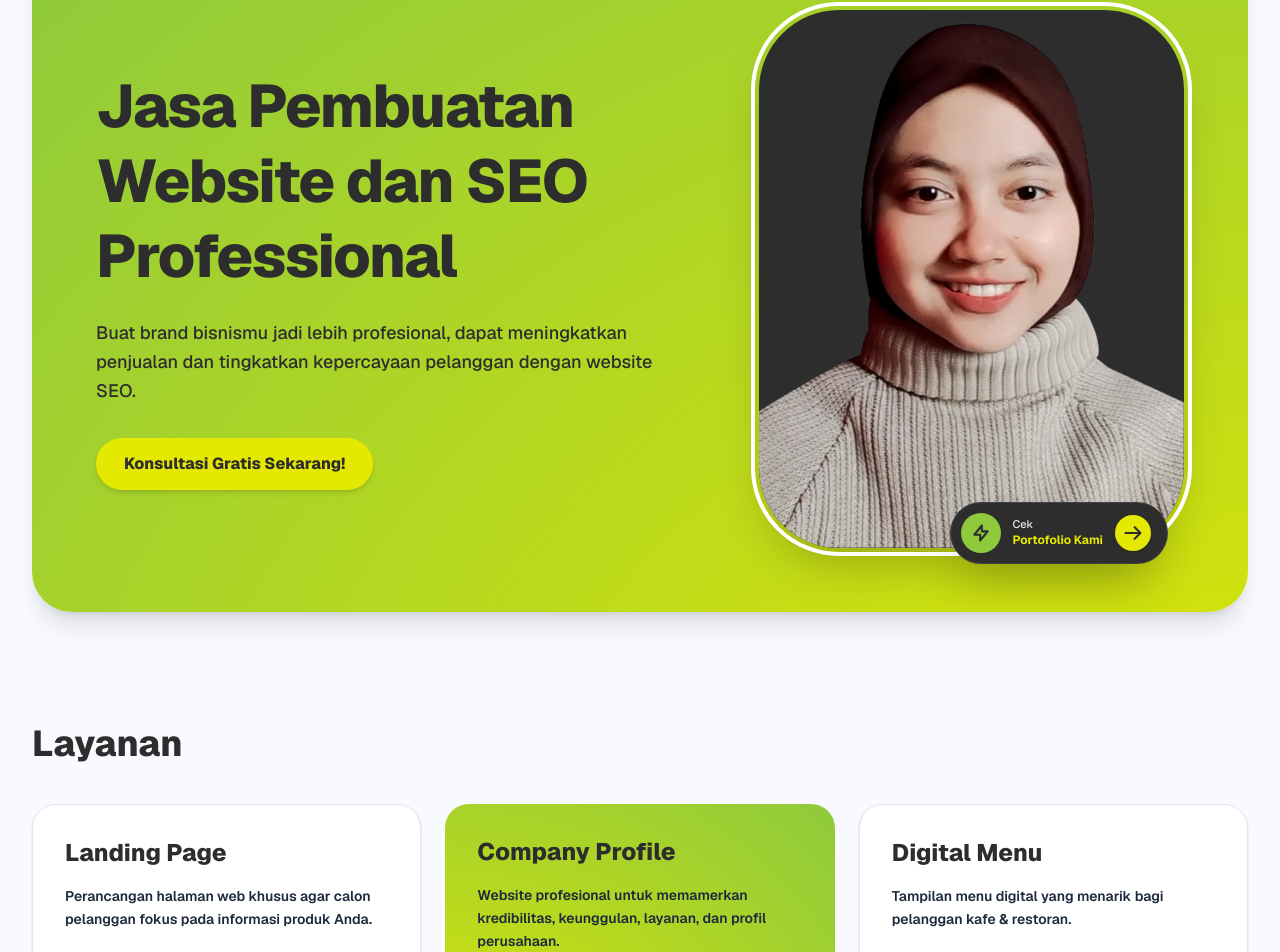
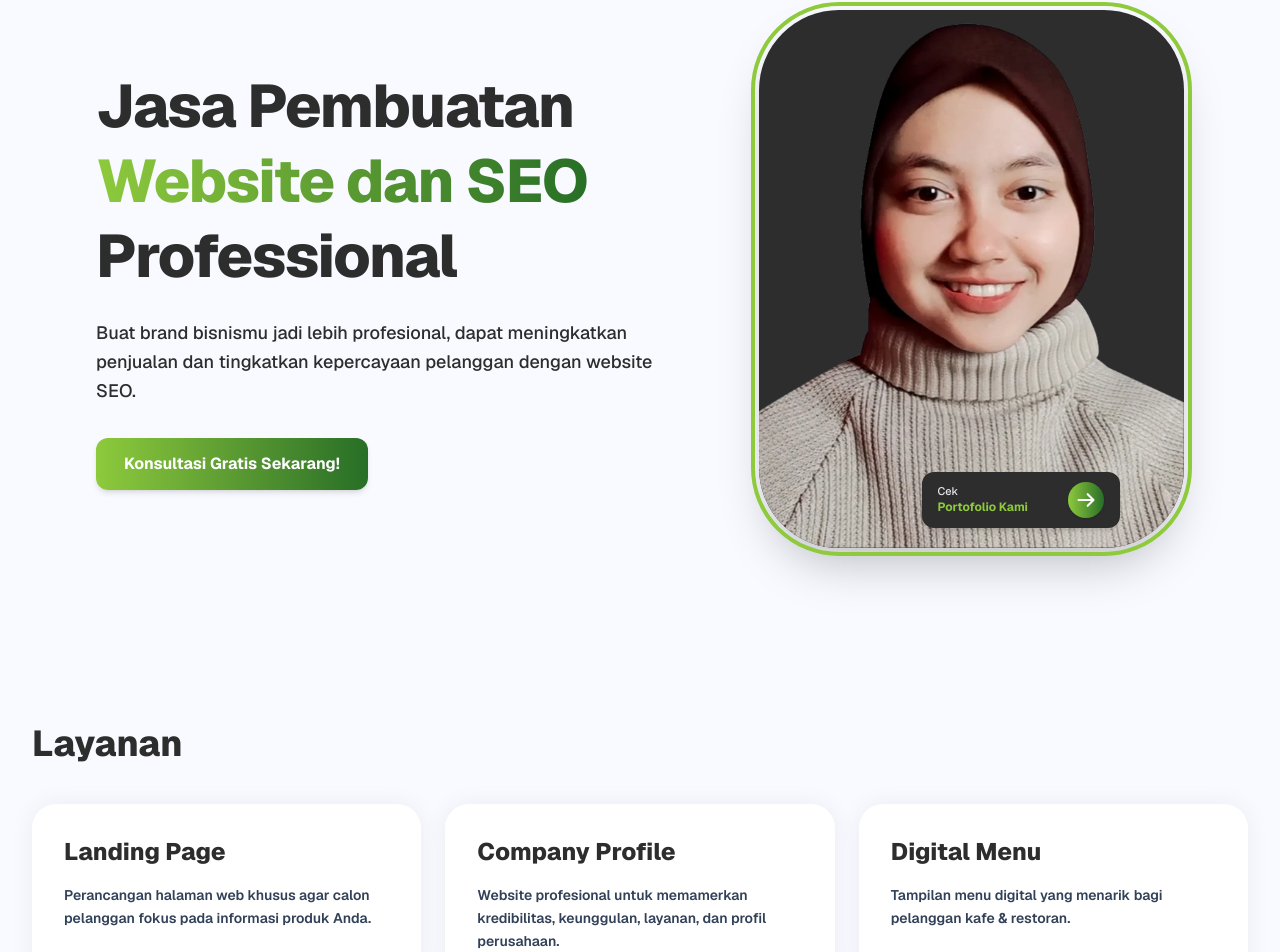
Before and after one commit to ResyinRVH/resyindev, a Next.js app: page / in a window 1280 px wide. Shown: the part 150-1102 px from the top of the page. Built offline with nearby package versions, Linux system fonts and the light colour scheme.

Commit message:
style(hero & layanan): update color to gradient and add animation

```diff
--- a/package.json
+++ b/package.json
@@ -9,6 +9,7 @@
     "lint": "eslint"
   },
   "dependencies": {
+    "framer-motion": "^13.4.0",
     "next": "16.3.1",
     "react": "19.2.8",
     "react-dom": "19.2.8"
--- a/src/app/globals.css
+++ b/src/app/globals.css
@@ -9,6 +9,7 @@
   --color-limesoft: #8ECA3C;
   --color-blacksoft: #2D2D2D;
   --color-yellowsoft: #E5E800;
+  --color-darkgreen: #276F27;
   --radius-5xl: 5rem;
 }
 
--- a/src/components/hero.tsx
+++ b/src/components/hero.tsx
@@ -1,42 +1,88 @@
+"use client";
+
 import Link from "next/link";
 import Image from "next/image";
+import { motion, type Variants} from "framer-motion";
 
 export default function Hero() {
   const heroData = {
-    headline: "Jasa Pembuatan Website dan SEO Professional",
     description:
       "Buat brand bisnismu jadi lebih profesional, dapat meningkatkan penjualan dan tingkatkan kepercayaan pelanggan dengan website SEO.",
     konsul: "Konsultasi Gratis Sekarang!",
   };
 
+  const containerVariants: Variants = {
+    hidden: { opacity: 0 },
+    visible: {
+      opacity: 1,
+      transition: {
+        staggerChildren: 0.18,
+      },
+    },
+  };
+
+  const itemVariants: Variants = {
+    hidden: { opacity: 0, y: 25 },
+    visible: {
+      opacity: 1,
+      y: 0,
+      transition: {
+        duration: 0.7,
+        ease: [0.22, 1, 0.36, 1],
+      },
+    },
+  };
+
   return (
     <section id="beranda" className="px-4 sm:px-6 lg:px-8 pt-4 pb-12">
-      <div className="max-w-7xl mx-auto bg-radial-[at_100%_150%] from-yellowsoft to-limesoft rounded-[2.5rem] p-8 sm:p-12 lg:p-16 relative overflow-hidden shadow-xl">
+      <div className="max-w-7xl mx-auto p-8 sm:p-12 lg:p-16 relative overflow-hidden">
+        <div className="relative z-10 grid grid-cols-1 lg:grid-cols-12 gap-10 lg:gap-12 items-center">
 
-        <div className="relative z-10 grid grid-cols-1 lg:grid-cols-12 gap-10 lg:gap-12 items-center">
-          <div className="lg:col-span-7 space-y-6 text-left">
-            <h1 className="text-3xl sm:text-4xl md:text-5xl lg:text-6xl font-extrabold text-blacksoft tracking-tight leading-tight">
-              {heroData.headline}
-            </h1>
-            <p className="text-base sm:text-lg font-medium text-blacksoft max-w-xl leading-relaxed">
+          <motion.div
+            className="lg:col-span-7 space-y-6 text-left"
+            variants={containerVariants}
+            initial="hidden"
+            animate="visible"
+          >
+            <motion.h1
+              variants={itemVariants}
+              className="text-3xl sm:text-4xl md:text-5xl lg:text-6xl font-extrabold text-blacksoft tracking-tight leading-tight"
+            >
+              Jasa Pembuatan{" "}
+              <span className="bg-gradient-to-r from-limesoft to-darkgreen bg-clip-text text-transparent">
+                Website dan SEO
+              </span>{" "}
+              Professional
+            </motion.h1>
+
+            <motion.p
+              variants={itemVariants}
+              className="text-base sm:text-lg font-medium text-blacksoft max-w-xl leading-relaxed"
+            >
               {heroData.description}
-            </p>
-            <div className="pt-2">
+            </motion.p>
+
+            <motion.div variants={itemVariants} className="pt-2">
               <Link
                 href="https://wa.me/6282229535137?text=Halo%20RESYIN%20DEV,%20saya%20ingin%20konsultasi%20pembuatan%20website"
                 target="_blank"
                 rel="noopener noreferrer"
                 aria-label="Konsultasi Gratis Sekarang via WhatsApp"
-                className="inline-flex items-center justify-center bg-yellowsoft text-blacksoft font-extrabold text-sm sm:text-base px-7 py-3.5 rounded-full hover:bg-yellow-300 transition-all shadow-md transform hover:-translate-y-0.5 focus:ring-2 focus:ring-blacksoft"
+                className="inline-flex items-center justify-center bg-gradient-to-r from-limesoft to-darkgreen text-white font-bold text-sm sm:text-base px-7 py-3.5 rounded-xl hover:bg-lime-300 transition-all shadow-md transform hover:-translate-y-0.5 focus:ring-2 focus:ring-blacksoft"
               >
                 {heroData.konsul}
               </Link>
-            </div>
-          </div>
+            </motion.div>
+          </motion.div>
 
-          <div className="lg:col-span-5 flex justify-center">
+          <motion.div
+            className="lg:col-span-5 flex justify-center"
+            initial={{ opacity: 0, scale: 0.95 }}
+            animate={{ opacity: 1, scale: 1 }}
+            transition={{ duration: 0.8, delay: 0.2, ease: "easeOut" }}
+          >
             <div className="relative max-w-sm sm:max-w-md">
-              <div className="relative rounded-5xl overflow-hidden shadow-2xl bg-blacksoft aspect-[290/367] group outline-4 outline-offset-4 outline-white">
+              <div className="relative rounded-5xl overflow-hidden shadow-2xl bg-blacksoft aspect-[290/367] group outline-4 outline-offset-4 outline-limesoft">
                 <Image
                   src="/profile.webp"
                   alt="Foto Professional Website Developer RESYIN DEV"
@@ -48,28 +94,40 @@ export default function Hero() {
                 />
               </div>
 
-              <div className="absolute -bottom-4 right-2 sm:right-4 bg-blacksoft p-2.5 pr-4 rounded-full border border-white/10 shadow-2xl flex items-center space-x-3 text-white">
-                <div className="w-10 h-10 rounded-full bg-limesoft text-blacksoft flex items-center justify-center font-extrabold">
-                  <svg className="w-5 h-5" fill="none" viewBox="0 0 24 24" stroke="currentColor" aria-hidden="true">
-                    <path strokeLinecap="round" strokeLinejoin="round" strokeWidth={2.5} d="M13 10V3L4 14h7v7l9-11h-7z" />
-                  </svg>
-                </div>
+              <motion.div
+                initial={{ opacity: 0, y: 15 }}
+                animate={{ opacity: 1, y: 0 }}
+                transition={{ duration: 0.6, delay: 0.5 }}
+                className="absolute bottom-5 right-21 sm:right-16 bg-blacksoft px-4 py-2.5 gap-7 rounded-xl shadow-md flex items-center space-x-3 text-white"
+              >
                 <div className="text-left">
                   <p className="text-[11px] text-gray-200 font-medium leading-none">Cek</p>
-                  <p className="text-xs font-bold text-yellowsoft mt-0.5">Portofolio Kami</p>
+                  <p className="text-xs font-bold text-limesoft mt-0.5">Portofolio Kami</p>
                 </div>
                 <a
                   href="#portofolio"
-                  className="w-9 h-9 rounded-full bg-yellowsoft text-blacksoft flex items-center justify-center hover:bg-yellow-300 transition-colors shadow"
+                  className="w-9 h-9 rounded-full bg-gradient-to-r from-limesoft to-darkgreen text-white flex items-center justify-center hover:bg-yellow-300 transition-colors shadow"
                   aria-label="Lihat Portofolio Kami"
                 >
-                  <svg className="w-5 h-5" fill="none" viewBox="0 0 24 24" stroke="currentColor" aria-hidden="true">
-                    <path strokeLinecap="round" strokeLinejoin="round" strokeWidth={2.5} d="M14 5l7 7m0 0l-7 7m7-7H3" />
+                  <svg
+                    className="w-5 h-5"
+                    fill="none"
+                    viewBox="0 0 24 24"
+                    stroke="currentColor"
+                    aria-hidden="true"
+                  >
+                    <path
+                      strokeLinecap="round"
+                      strokeLinejoin="round"
+                      strokeWidth={2.5}
+                      d="M14 5l7 7m0 0l-7 7m7-7H3"
+                    />
                   </svg>
                 </a>
-              </div>
+              </motion.div>
             </div>
-          </div>
+          </motion.div>
+
         </div>
       </div>
     </section>
--- a/src/components/layanan.tsx
+++ b/src/components/layanan.tsx
@@ -1,64 +1,112 @@
+"use client";
+
+import { motion, type Variants } from "framer-motion";
+
 export default function Layanan() {
   const services = [
     {
-      title: 'Landing Page',
-      desc: 'Perancangan halaman web khusus agar calon pelanggan fokus pada informasi produk Anda.',
-      isGreen: false,
+      title: "Landing Page",
+      desc: "Perancangan halaman web khusus agar calon pelanggan fokus pada informasi produk Anda.",
     },
     {
-      title: 'Company Profile',
-      desc: 'Website profesional untuk memamerkan kredibilitas, keunggulan, layanan, dan profil perusahaan.',
-      isGreen: true,
+      title: "Company Profile",
+      desc: "Website profesional untuk memamerkan kredibilitas, keunggulan, layanan, dan profil perusahaan.",
     },
     {
-      title: 'Digital Menu',
-      desc: 'Tampilan menu digital yang menarik bagi pelanggan kafe & restoran.',
-      isGreen: false,
+      title: "Digital Menu",
+      desc: "Tampilan menu digital yang menarik bagi pelanggan kafe & restoran.",
     },
     {
-      title: 'Toko Online',
-      desc: 'Kembangkan bisnis online Anda sendiri tanpa ketergantungan pada marketplace.',
-      isGreen: true,
+      title: "Toko Online",
+      desc: "Kembangkan bisnis online Anda sendiri tanpa ketergantungan pada marketplace.",
     },
     {
-      title: 'F&B POS Online',
-      desc: 'Sistem kasir dan manajemen pesanan berbasis web untuk usaha makanan & minuman.',
-      isGreen: false,
+      title: "F&B POS Online",
+      desc: "Sistem kasir dan manajemen pesanan berbasis web untuk usaha makanan & minuman.",
     },
     {
-      title: 'Web Custom',
-      desc: 'Solusi pembuatan website khusus sesuai kebutuhan fitur bisnis Anda.',
-      isGreen: true,
+      title: "Web Custom",
+      desc: "Solusi pembuatan website khusus sesuai kebutuhan fitur bisnis Anda.",
     },
   ];
 
+  // Container mengontrol kapan animasi mulai saat masuk viewport & jeda antar kartu
+  const containerVariants: Variants = {
+    hidden: { opacity: 0 },
+    visible: {
+      opacity: 1,
+      transition: {
+        staggerChildren: 0.12, // Setiap kartu muncul dengan jeda 0.12 detik
+      },
+    },
+  };
+
+  // Varian untuk masing-masing kartu layanan
+  const cardVariants: Variants = {
+    hidden: {
+      opacity: 0,
+      y: 35,
+    },
+    visible: {
+      opacity: 1,
+      y: 0,
+      transition: {
+        duration: 0.6,
+        ease: [0.22, 1, 0.36, 1], // Kurva easing halus
+      },
+    },
+  };
+
   return (
     <section id="layanan" className="max-w-7xl mx-auto px-4 sm:px-6 lg:px-8 py-16">
-      <div className="mb-10 text-left">
+      {/* Header Judul Layanan */}
+      <motion.div
+        initial={{ opacity: 0, y: 20 }}
+        whileInView={{ opacity: 1, y: 0 }}
+        viewport={{ once: true, amount: 0.3 }}
+        transition={{ duration: 0.5, ease: "easeOut" }}
+        className="mb-10 text-left"
+      >
         <div className="inline-flex items-center gap-2">
           <h2 className="text-3xl sm:text-4xl font-extrabold text-blacksoft">Layanan</h2>
         </div>
-      </div>
+      </motion.div>
 
-      <div className="grid grid-cols-1 md:grid-cols-2 lg:grid-cols-3 gap-6">
+      {/* Grid Kartu dengan Efek Stagger */}
+      <motion.div
+        variants={containerVariants}
+        initial="hidden"
+        whileInView="visible"
+        viewport={{ once: true, amount: 0.15 }}
+        className="grid grid-cols-1 md:grid-cols-2 lg:grid-cols-3 gap-6"
+      >
         {services.map((item, index) => (
-          <div
+          <motion.div
             key={index}
-            className={`rounded-3xl p-8 transition-all hover:shadow-xl flex flex-col justify-between ${
-              item.isGreen
-                ? 'bg-radial-[at_0%_200%] from-yellowsoft to-limesoft text-blacksoft'
-                : 'bg-white text-blacksoft border border-gray-200 shadow-sm'
-            }`}
+            variants={cardVariants}
+            tabIndex={0}
+            role="button"
+            className="group relative cursor-pointer overflow-hidden rounded-3xl bg-white p-8
+                       shadow-[0_0_25px_rgba(0,0,0,0.06)]
+                       hover:shadow-[0_0_35px_rgba(0,0,0,0.14)]
+                       transition-all duration-500 ease-out
+                       hover:-translate-y-1.5 active:scale-[0.98] select-none flex flex-col justify-between"
           >
-            <div>
-              <h3 className="text-2xl font-extrabold mb-4 text-blacksoft">{item.title}</h3>
-              <p className="text-sm font-semibold leading-relaxed text-slate-800">
+            {/* Layer Gradien di Latar Belakang (Transisi Opacity Lembut) */}
+            <div className="absolute inset-0 bg-gradient-to-r from-limesoft to-darkgreen opacity-0 transition-opacity duration-500 ease-out group-hover:opacity-100 group-active:opacity-100 group-focus:opacity-100" />
+
+            {/* Konten Utama (z-10 di atas layer gradien) */}
+            <div className="relative z-10">
+              <h3 className="text-2xl font-extrabold mb-4 text-blacksoft transition-colors duration-500 ease-out group-hover:text-white group-active:text-white group-focus:text-white">
+                {item.title}
+              </h3>
+              <p className="text-sm font-semibold leading-relaxed text-slate-700 transition-colors duration-500 ease-out group-hover:text-white/95 group-active:text-white/95 group-focus:text-white/95">
                 {item.desc}
               </p>
             </div>
-          </div>
+          </motion.div>
         ))}
-      </div>
+      </motion.div>
     </section>
   );
 }
```
Also changed, not shown: 1 other file (tests, documents, lock files or other folders).
